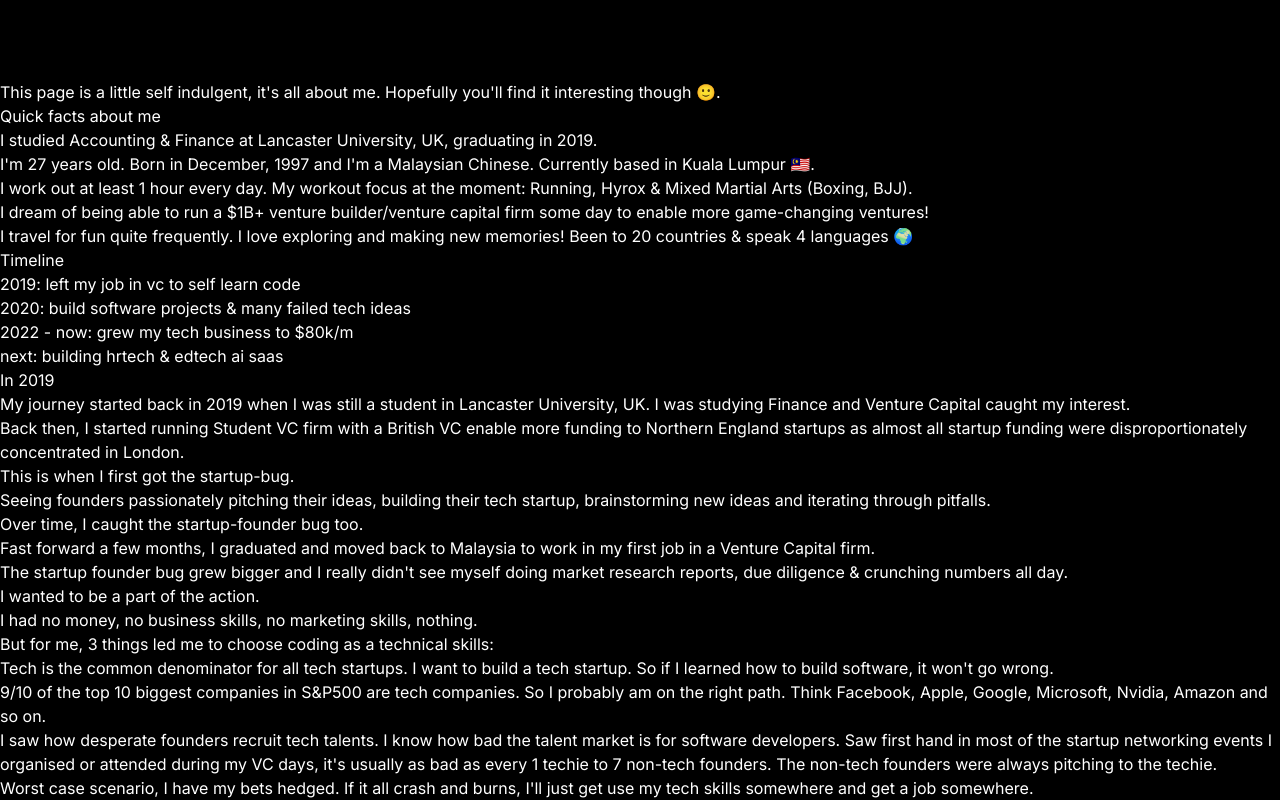
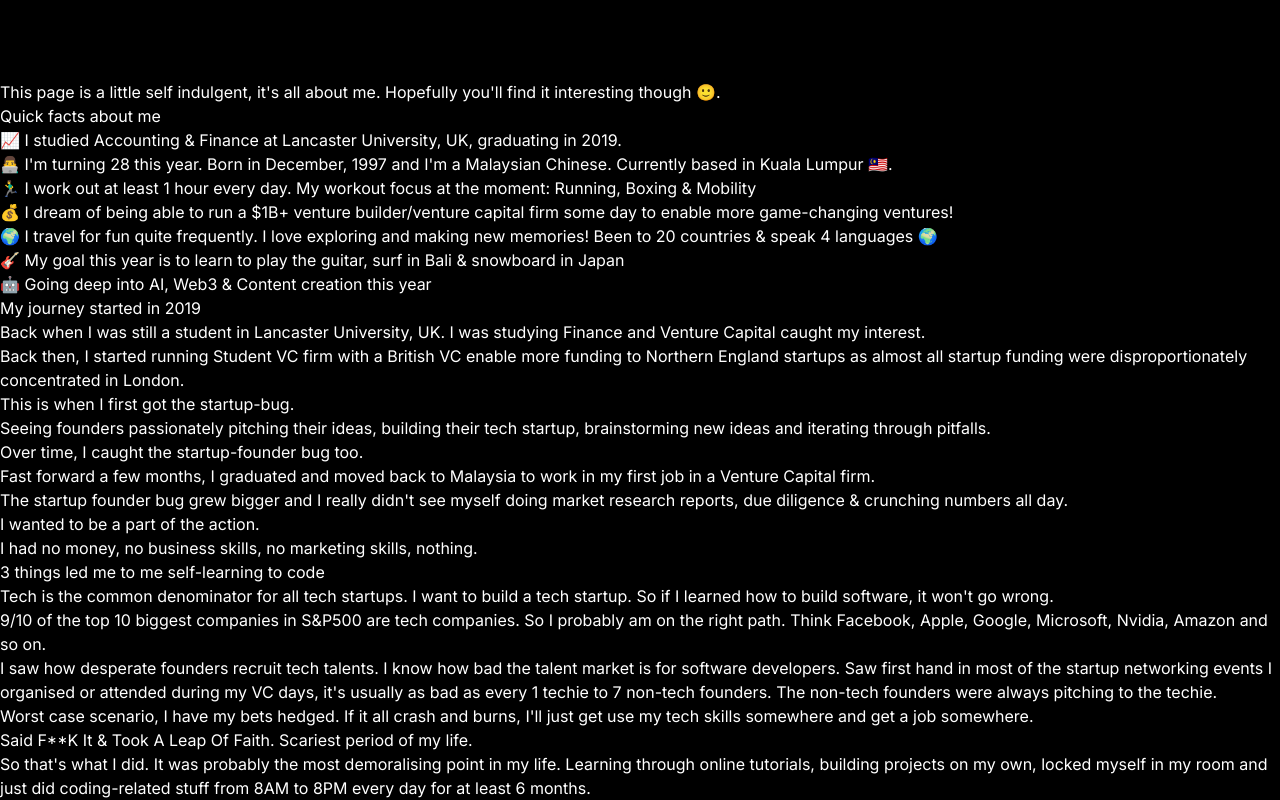
Before and after one commit to dericyee/deric-website, a Next.js app: page /about in a window 1280 px wide. Shown: the part 7720-8520 px from the top of the page. Built offline with nearby package versions, Linux system fonts and the light colour scheme.

Commit message:
Update website title

```diff
--- a/src/app/about/page.tsx
+++ b/src/app/about/page.tsx
@@ -47,28 +47,21 @@ export default function About() {
             <section className="mb-12">
               <h2 className="text-2xl font-bold mb-6 text-[var(--foreground)]">Quick facts about me</h2>
               <ul className="list-disc pl-6 space-y-3 text-sm md:text-base text-[var(--muted)]">
-                <li>I studied Accounting & Finance at Lancaster University, UK, graduating in 2019.</li>
-                <li>I&apos;m 27 years old. Born in December, 1997 and I&apos;m a Malaysian Chinese. Currently based in Kuala Lumpur 🇲🇾.</li>
-                <li>I work out at least 1 hour every day. My workout focus at the moment: Running, Hyrox & Mixed Martial Arts (Boxing, BJJ).</li>
-                <li>I dream of being able to run a $1B+ venture builder/venture capital firm some day to enable more game-changing ventures!</li>
-                <li>I travel for fun quite frequently. I love exploring and making new memories! Been to 20 countries & speak 4 languages 🌍</li>
+                <li>📈 I studied Accounting & Finance at Lancaster University, UK, graduating in 2019.</li>
+                <li>👨‍💻 I&apos;m turning 28 this year. Born in December, 1997 and I&apos;m a Malaysian Chinese. Currently based in Kuala Lumpur 🇲🇾.</li>
+                <li>🏃‍♂️ I work out at least 1 hour every day. My workout focus at the moment: Running, Boxing & Mobility</li>
+                <li>💰 I dream of being able to run a $1B+ venture builder/venture capital firm some day to enable more game-changing ventures!</li>
+                <li>🌍 I travel for fun quite frequently. I love exploring and making new memories! Been to 20 countries & speak 4 languages 🌍</li>
+                <li>🎸 My goal this year is to learn to play the guitar, surf in Bali & snowboard in Japan</li>
+                <li>🤖 Going deep into AI, Web3 & Content creation this year</li>
               </ul>
             </section>
 
-            <section className="mb-12">
-              <h2 className="text-2xl font-bold mb-6 text-[var(--foreground)]">Timeline</h2>
-              <ul className="list-disc pl-6 space-y-3 text-sm md:text-base text-[var(--muted)]">
-                <li>2019: left my job in vc to self learn code</li>
-                <li>2020: build software projects & many failed tech ideas</li>
-                <li>2022 - now: grew my tech business to $80k/m</li>
-                <li>next: building hrtech & edtech ai saas</li>
-              </ul>
-            </section>
 
             <section className="mb-12">
-              <h2 className="text-2xl font-bold mb-6 text-[var(--foreground)]">In 2019</h2>
+              <h2 className="text-2xl font-bold mb-6 text-[var(--foreground)]">My journey started in 2019</h2>
               <div className="space-y-4 text-sm md:text-base text-[var(--muted)]">
-                <p>My journey started back in 2019 when I was still a student in Lancaster University, UK. I was studying Finance and Venture Capital caught my interest.</p>
+                <p>Back when I was still a student in Lancaster University, UK. I was studying Finance and Venture Capital caught my interest.</p>
                 <p>Back then, I started running Student VC firm with a British VC enable more funding to Northern England startups as almost all startup funding were disproportionately concentrated in London.</p>
                 <p>This is when I first got the startup-bug.</p>
                 <p>Seeing founders passionately pitching their ideas, building their tech startup, brainstorming new ideas and iterating through pitfalls.</p>
@@ -81,7 +74,7 @@ export default function About() {
             </section>
 
             <section className="mb-12">
-              <h2 className="text-2xl font-bold mb-6 text-[var(--foreground)]">But for me, 3 things led me to choose coding as a technical skills:</h2>
+              <h2 className="text-2xl font-bold mb-6 text-[var(--foreground)]">3 things led me to me self-learning to code</h2>
               <ol className="list-decimal pl-6 space-y-3 text-sm md:text-base text-[var(--muted)]">
                 <li>Tech is the common denominator for all tech startups. I want to build a tech startup. So if I learned how to build software, it won&apos;t go wrong.</li>
                 <li>9/10 of the top 10 biggest companies in S&P500 are tech companies. So I probably am on the right path. Think Facebook, Apple, Google, Microsoft, Nvidia, Amazon and so on.</li>
@@ -144,7 +137,7 @@ export default function About() {
 
           {/* Future Focus */}
           <motion.div className="mt-24 mb-24" variants={fadeIn}>
-            <h2 className="text-2xl md:text-3xl font-bold mb-8 text-[var(--foreground)]">Where my head&apos;s at</h2>
+            <h2 className="text-2xl md:text-3xl font-bold mb-8 text-[var(--foreground)]">Where my head&apos;s at now</h2>
             <motion.p className="text-sm md:text-base text-[var(--muted)] mb-12" variants={fadeIn}>
               I&apos;m learning and educating myself daily on what I believe will shape our future:
             </motion.p>
@@ -382,6 +375,7 @@ export default function About() {
                 <motion.div className="space-y-4 text-sm md:text-base text-[var(--muted)]" variants={stagger}>
                   <motion.p variants={fadeIn}>A generalist is someone who learns all relevant knowledge and skills out of interest of achieving a goal in their life.</motion.p>
                   <motion.p variants={fadeIn}>I learned all the basic skills needed to go from zero to one. This came naturally for me, even though it was against conventional wisdom at the beginning.</motion.p>
+                  <motion.p variants={fadeIn}>Things are about to change at lightning speed. Jobs will be replaced, humans will be empowered to do more. We're no longer stuck to 1 path for 20-30 years of our lives.</motion.p>
                   <motion.p variants={fadeIn}>I firmly believe in this now and I want to encourage more people to take on this path.</motion.p>
                 </motion.div>
               </motion.div>
--- a/src/app/layout.tsx
+++ b/src/app/layout.tsx
@@ -13,7 +13,7 @@ const inter = Inter({
 });
 
 export const metadata: Metadata = {
-  title: "Deric Yee - Tech Entrepreneur & AI Educator",
+  title: "Deric Yee - Tech, AI, Web3",
   description: "Tech & AI entrepreneur working on the future of education & work. Founded Sigma School, Malaysia's top coding bootcamp, and scaled multiple tech ventures to $80k/month.",
   keywords: ["tech entrepreneur", "AI educator", "Sigma School", "coding bootcamp", "Malaysia", "Deric Yee", "tech education", "Codeo.ai", "Jobier"],
   authors: [{ name: "Deric Yee" }],
@@ -22,7 +22,7 @@ export const metadata: Metadata = {
     apple: '/profile.jpg',
   },
   openGraph: {
-    title: "Deric Yee - Tech Entrepreneur & AI Educator",
+    title: "Deric Yee - Tech, AI, Web3",
     description: "Tech & AI entrepreneur working on the future of education & work. Founded Sigma School, Malaysia's top coding bootcamp.",
     url: "https://dericyee.com",
     siteName: "Deric Yee",
@@ -38,7 +38,7 @@ export const metadata: Metadata = {
   },
   twitter: {
     card: "summary_large_image",
-    title: "Deric Yee - Tech Entrepreneur & AI Educator",
+    title: "Deric Yee - Tech, AI, Web3",
     description: "Tech & AI entrepreneur working on the future of education & work. Founded Sigma School, Malaysia's top coding bootcamp.",
     creator: "@dericjyyee",
     images: ["/profile.jpg"],
```
